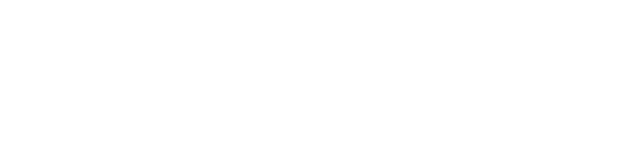
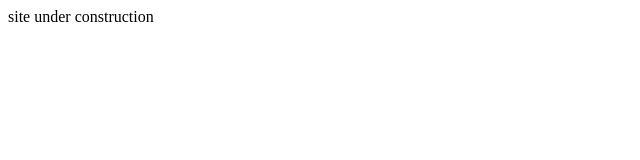
Before and after one commit to aver/majorschool, a plain HTML site: page index.html in a window 1280 px wide. Shown: the whole page, without its empty margins (0-640 px from the left). Drawn offline with Linux system fonts and the light colour scheme.

Commit message:
site under construction

```diff
--- a/index.html
+++ b/index.html
@@ -3,6 +3,7 @@
 <head>
 </head>
 <body>
+site under construction
 </body>
 </html>
 <script>
```
